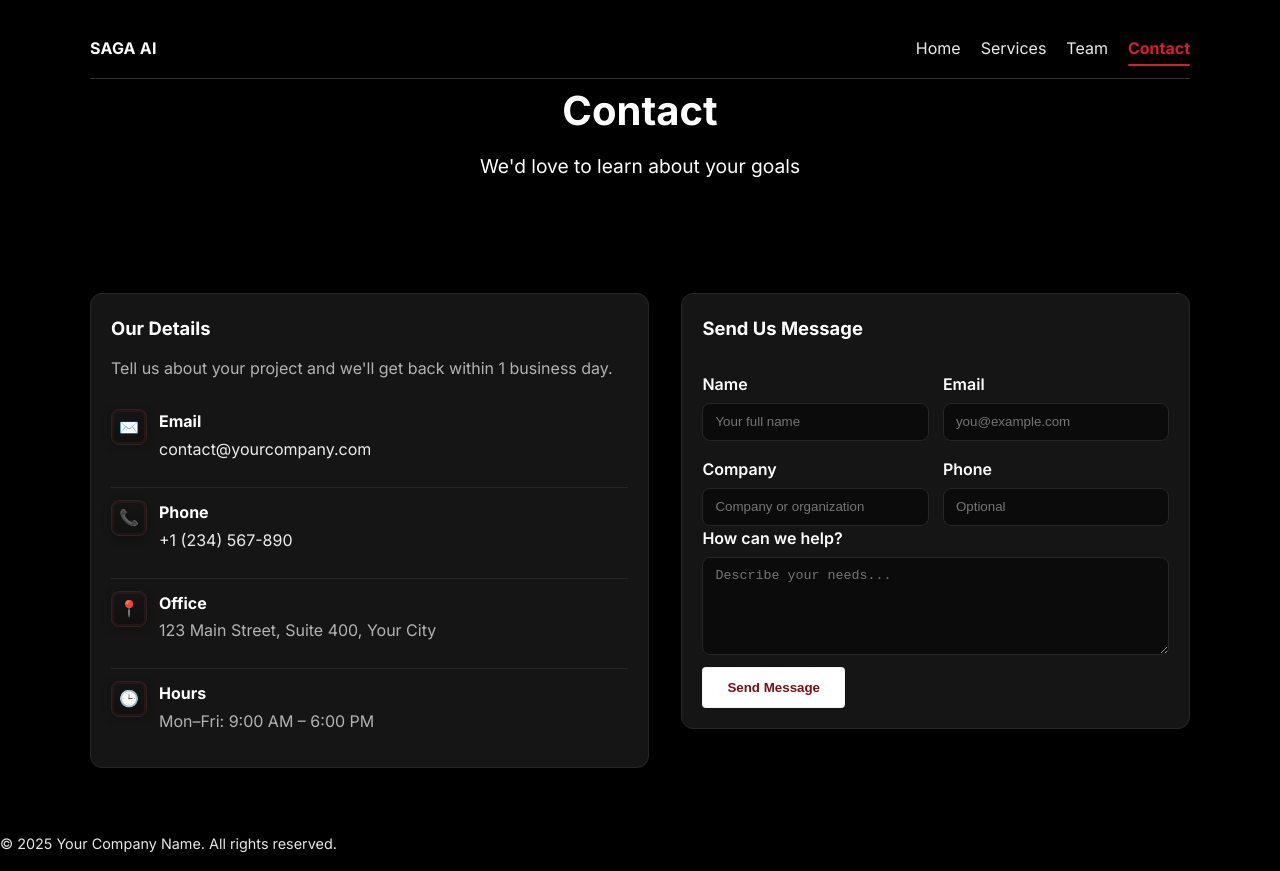
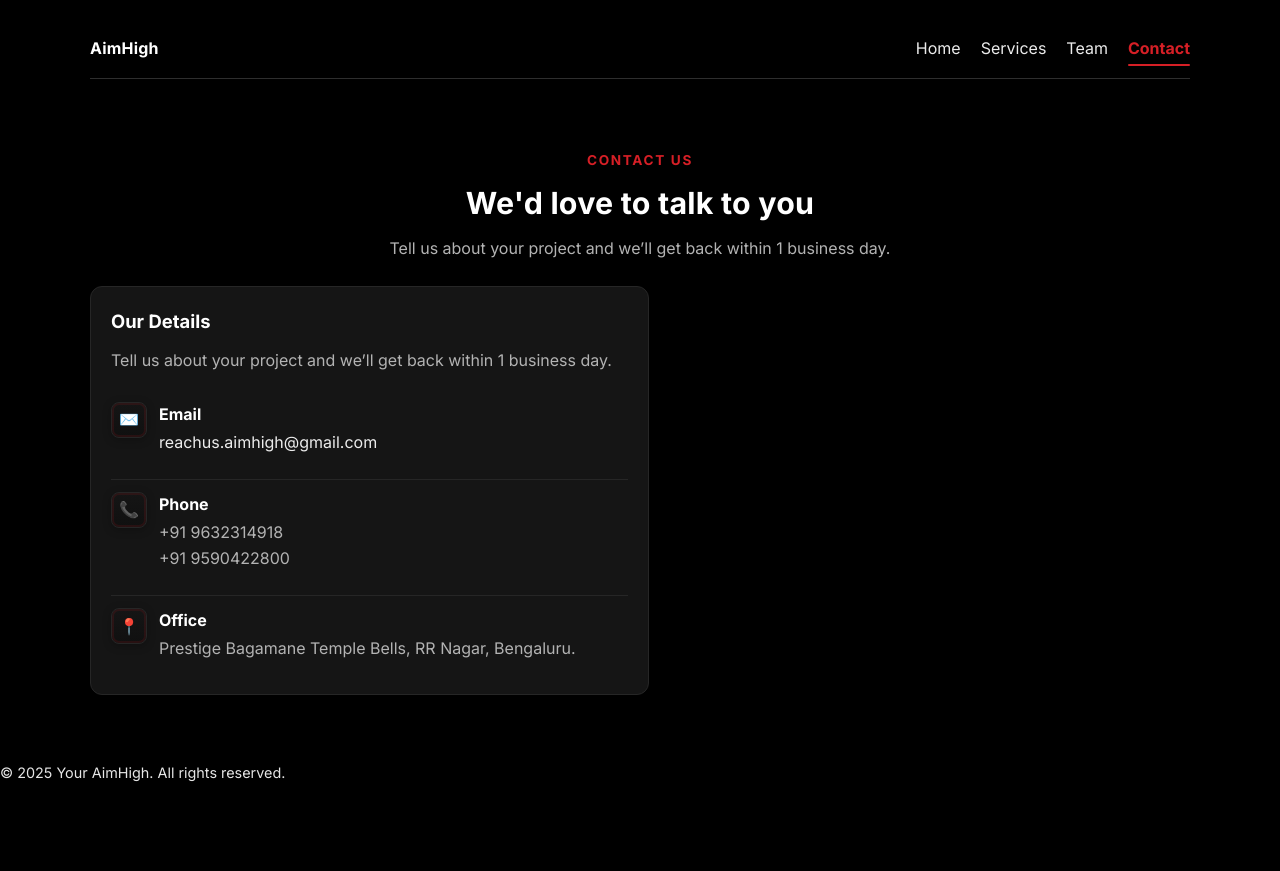
Before and after one commit to saddyrockz25/company_website, a website: page contact.html in a window 1280 px wide. After the commit the page ends 800 px from the top, so only its background shows below. Drawn offline with Linux system fonts and the light colour scheme.

Commit message:
Updated company names

```diff
--- a/contact.html
+++ b/contact.html
@@ -1,26 +1,19 @@
 <!DOCTYPE html>
 <html lang="en">
 <head>
-  <!-- Basic HTML5 document structure -->
   <meta charset="UTF-8" />
   <meta name="viewport" content="width=device-width, initial-scale=1.0" />
-  <title>Contact - Your Company Name</title>
-
-  <!-- Google Fonts preconnect for performance optimization -->
+  <title>Contact - Aiterate</title>
   <link rel="preconnect" href="https://fonts.googleapis.com">
   <link rel="preconnect" href="https://fonts.gstatic.com" crossorigin>
-  <!-- Inter font family with multiple weights for typography -->
   <link href="https://fonts.googleapis.com/css2?family=Inter:wght@400;600;700&display=swap" rel="stylesheet">
-  <!-- Main stylesheet -->
   <link rel="stylesheet" href="style.css" />
 </head>
 <body>
-  <!-- Header section with compact hero layout for inner pages -->
   <header class="hero hero--compact">
     <div class="container">
-      <!-- Main navigation bar -->
       <nav class="site-nav">
-        <a class="brand" href="index.html">SAGA AI</a>
+        <a class="brand" href="index.html">AimHigh</a>
         <ul>
           <li><a href="index.html">Home</a></li>
           <li><a href="services.html">Services</a></li>
@@ -28,132 +21,100 @@
           <li><a class="active" href="contact.html">Contact</a></li>
         </ul>
       </nav>
-      <!-- Page title and description -->
-      <h1>Contact</h1>
-      <p>We'd love to learn about your goals</p>
     </div>
   </header>
 
-  <!-- Contact section with company details and contact form -->
   <section class="contact">
     <div class="container">
+      <span class="contact-section-badge">Contact Us</span>
+      <h2 class="contact-section-caption">We'd love to talk to you</h2>
+      <p class="contact-section-desc">Tell us about your project and we’ll get back within 1 business day.</p>
       <div class="contact-grid">
-        <!-- Company contact information card -->
         <div class="contact-details contact-card">
           <h3 class="card-title-heading">Our Details</h3>
-          <p>Tell us about your project and we'll get back within 1 business day.</p>
-          <!-- Contact information list with icons -->
+          <p>Tell us about your project and we’ll get back within 1 business day.</p>
           <ul class="contact-list">
             <li>
               <div class="box-icon" aria-hidden="true">✉️</div>
               <div>
                 <div class="item-title">Email</div>
-                <a href="mailto:contact@yourcompany.com">contact@yourcompany.com</a>
+                <a href="mailto:reachus.aimhigh@gmail.com">reachus.aimhigh@gmail.com</a>
               </div>
             </li>
             <li>
               <div class="box-icon" aria-hidden="true">📞</div>
               <div>
                 <div class="item-title">Phone</div>
-                <a href="tel:+1234567890">+1 (234) 567-890</a>
+                <p >+91 9632314918</p>
+                <p >+91 9590422800</p>
               </div>
             </li>
             <li>
               <div class="box-icon" aria-hidden="true">📍</div>
               <div>
                 <div class="item-title">Office</div>
-                <p>123 Main Street, Suite 400, Your City</p>
-              </div>
-            </li>
-            <li>
-              <div class="box-icon" aria-hidden="true">🕒</div>
-              <div>
-                <div class="item-title">Hours</div>
-                <p>Mon–Fri: 9:00 AM – 6:00 PM</p>
+                <p>Prestige Bagamane Temple Bells, RR Nagar, Bengaluru.</p>
               </div>
             </li>
           </ul>
         </div>
-        <!-- Contact form card -->
-        <div class="contact-card contact-form-card">
-          <h3 class="card-title-heading">Send Us Message</h3>
-          <!-- Contact form with validation and AJAX submission -->
+        <!-- <div class="contact-card contact-form-card">
+          <h3 class="card-title-heading">Send us a Message</h3>
           <form class="contact-form" id="contactForm" action="#" method="post">
-            <!-- First row: Name and Email fields -->
             <div class="form-row">
               <div class="form-field">
                 <label for="name">Name</label>
-                <input type="text" id="name" name="name" placeholder="Your full name" required />
+                <input type="text" id="name" name="name" style="width: 450px;" placeholder="Your full name" required />
               </div>
+            </div>
+            <div class="form-row">
               <div class="form-field">
                 <label for="email">Email</label>
-                <input type="email" id="email" name="email" placeholder="you@example.com" required />
+                <input type="email" id="email" name="email" style="width: 450px;" placeholder="you@example.com" required />
               </div>
             </div>
-            <!-- Second row: Company and Phone fields -->
             <div class="form-row">
-              <div class="form-field">
-                <label for="company">Company</label>
-                <input type="text" id="company" name="company" placeholder="Company or organization" />
+              <div class="form-field" style="padding-top: 1rem;">
+                <label for="message">How can we help?</label>
+                <textarea id="message" name="message" rows="3" placeholder="Describe your needs..." required></textarea>
               </div>
-              <div class="form-field">
-                <label for="phone">Phone</label>
-                <input type="tel" id="phone" name="phone" placeholder="Optional" />
-              </div>
-            </div>
-            <!-- Message field -->
-            <div class="form-field">
-              <label for="message">How can we help?</label>
-              <textarea id="message" name="message" rows="5" placeholder="Describe your needs..." required></textarea>
-            </div>
-            <button type="submit" class="cta-button">Send Message</button>
+            </div
+            <button type="submit" class="contact-cta-button">Send Message</button>
           </form>
-        </div>
+        </div> -->
       </div>
     </div>
   </section>
 
-  <!-- JavaScript for contact form handling -->
   <script>
     (function() {
-      // Get the contact form element
       var form = document.getElementById('contactForm');
       if (!form) return;
-
-      // Add submit event listener to handle form submission
       form.addEventListener('submit', function(e) {
-        e.preventDefault(); // Prevent default form submission
-
-        // Extract form field values with null checks
+        e.preventDefault();
         var name = document.getElementById('name') ? document.getElementById('name').value.trim() : '';
         var email = document.getElementById('email') ? document.getElementById('email').value.trim() : '';
-        var company = document.getElementById('company') ? document.getElementById('company').value.trim() : '';
-        var phone = document.getElementById('phone') ? document.getElementById('phone').value.trim() : '';
         var message = document.getElementById('message') ? document.getElementById('message').value.trim() : '';
 
-        // Send form data to server via AJAX
         fetch('/api/send-email', {
           method: 'POST',
           headers: { 'Content-Type': 'application/json' },
-          body: JSON.stringify({ name, email, company, phone, message })
+          body: JSON.stringify({ name, email, message })
         }).then(function(r) {
           if (!r.ok) throw new Error('Request failed');
           return r.json();
         }).then(function() {
-          // Success: show confirmation and reset form
           alert('Thanks! Your message has been sent.');
           form.reset();
         }).catch(function() {
-          // Error: show error message
           alert('Sorry, something went wrong sending your message. Please try again later.');
         });
       });
     })();
   </script>
 
-  <!-- Footer section with copyright information -->
   <footer>
-    <p>© 2025 Your Company Name. All rights reserved.</p>
+    <p>© 2025 Your AimHigh. All rights reserved.</p>
   </footer>
 </body>
 </html>
```
Also changed, not shown: index.html (+5 -7 lines), services.html (+3 -5 lines), team.html (+4 -5 lines).
